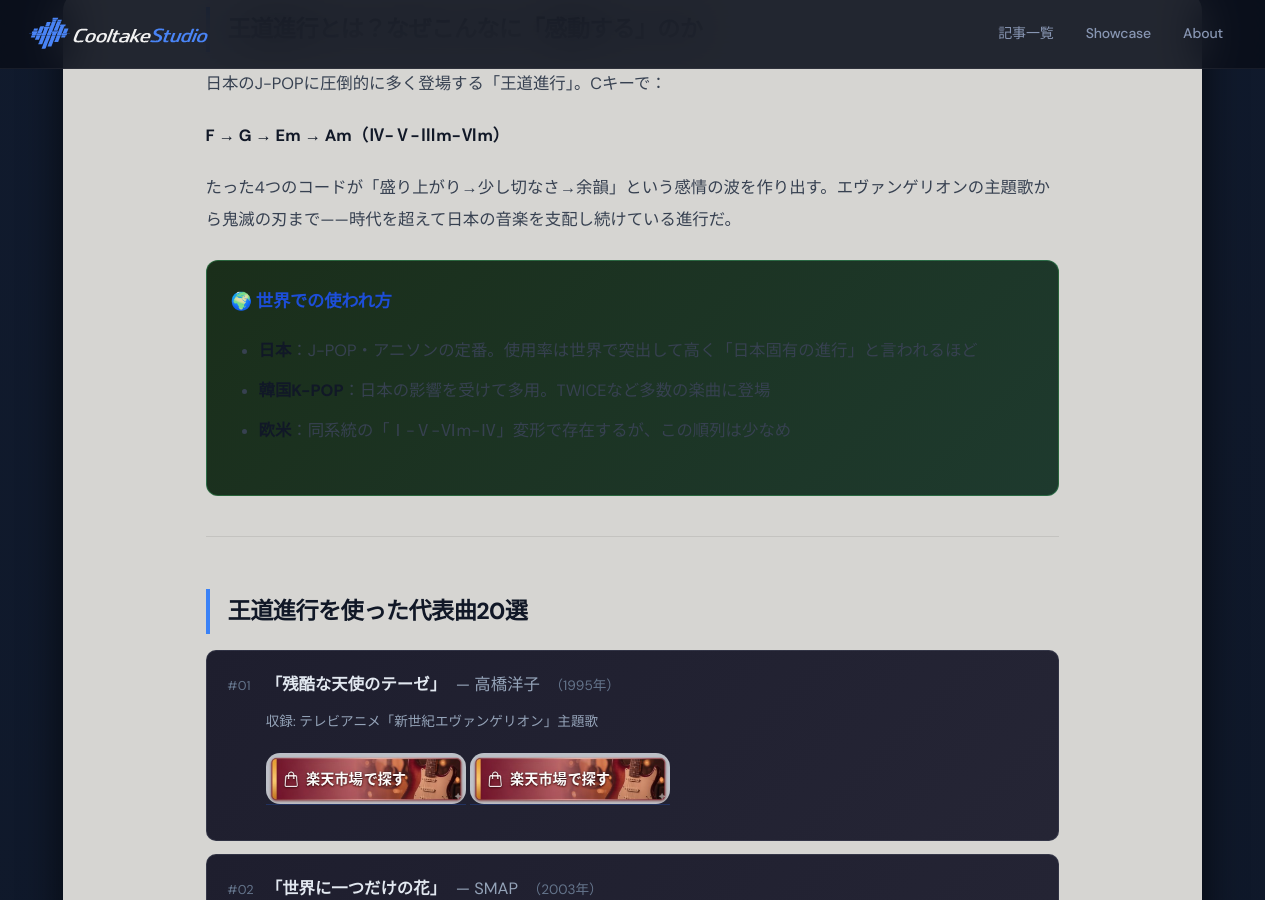
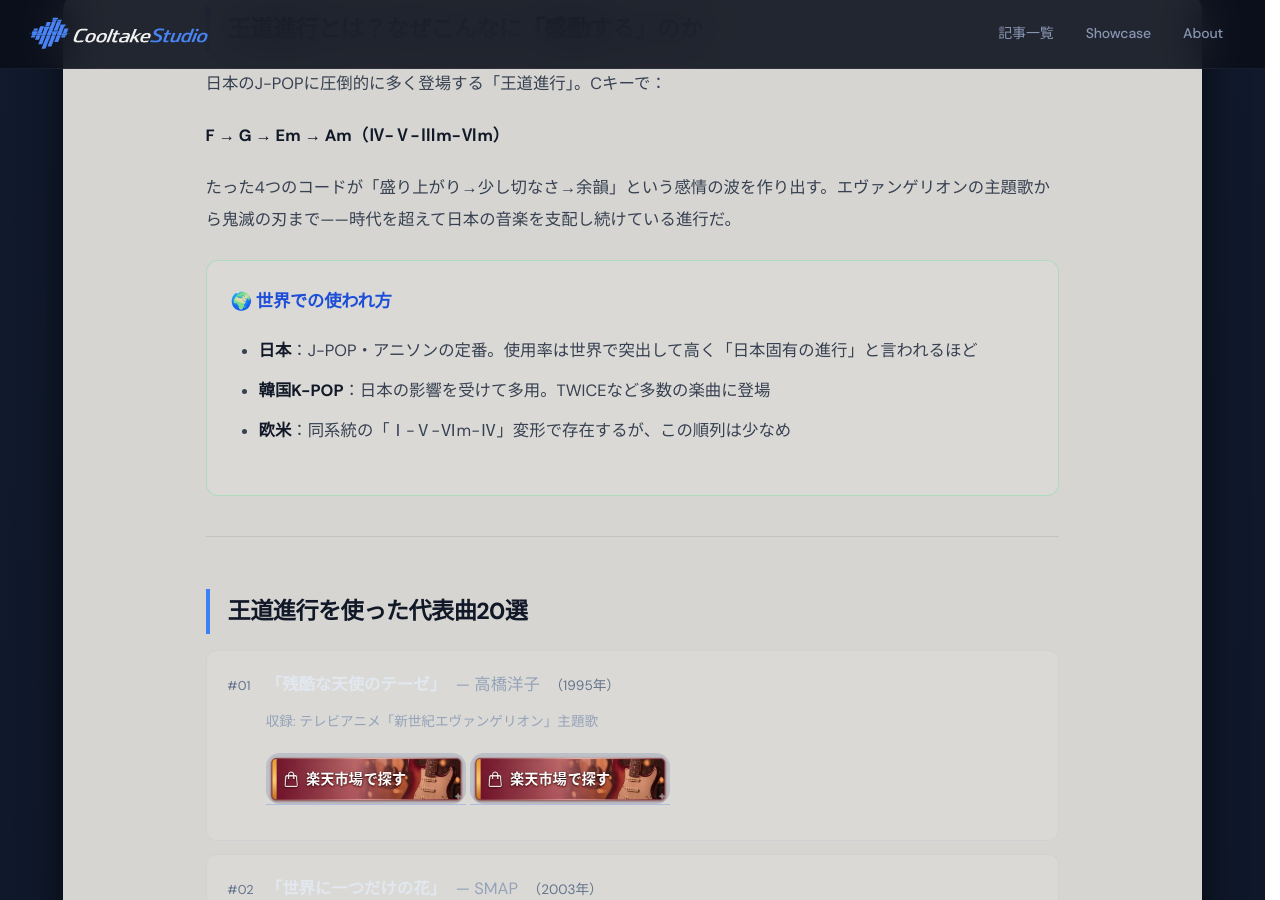
Before and after one commit to cooltake/cooltake-staging, a Jekyll site: the page built from _posts/2026-05-30-chord-progression-01-oudo.md, in a window 1280 px wide and 900 px high, scrolled down 386 px. Built offline with Jekyll 4.4.1, drawn with Linux system fonts in a browser that asks for light colours; some web fonts are replaced.

```diff
--- a/_posts/2026-05-30-chord-progression-01-oudo.md
+++ b/_posts/2026-05-30-chord-progression-01-oudo.md
@@ -16,7 +16,7 @@
 
 たった4つのコードが「盛り上がり→少し切なさ→余韻」という感情の波を作り出す。エヴァンゲリオンの主題歌から鬼滅の刃まで——時代を超えて日本の音楽を支配し続けている進行だ。
 
-<div style="background:linear-gradient(135deg,#1a2e1a,#1e3a2e);border-radius:12px;padding:1.5rem;margin:1.5rem 0;border:1px solid rgba(74,222,128,.3);">
+<div style="background:rgba(255,255,255,0.10);border-radius:12px;padding:1.5rem;margin:1.5rem 0;border:1px solid rgba(74,222,128,.3);">
 <h3 style="color:#86efac;margin-top:0;">🌍 世界での使われ方</h3>
 <ul style="color:#e2e8f0;">
 <li><strong>日本</strong>：J-POP・アニソンの定番。使用率は世界で突出して高く「日本固有の進行」と言われるほど</li>
@@ -30,7 +30,7 @@
 ## 王道進行を使った代表曲20選
 
 
-<div style="background:linear-gradient(135deg,#1e1e2e,#252535);border-radius:10px;padding:1.1rem 1.3rem;margin:.8rem 0;border:1px solid rgba(148,163,184,.15);">
+<div style="background:rgba(255,255,255,0.10);border-radius:10px;padding:1.1rem 1.3rem;margin:.8rem 0;border:1px solid rgba(148,163,184,.15);">
 <div style="display:flex;align-items:baseline;gap:.6rem;margin-bottom:.5rem;">
   <span style="color:#64748b;font-size:.8rem;min-width:1.8rem;">#01</span>
   <span style="color:#e2e8f0;font-weight:bold;">「残酷な天使のテーゼ」</span>
@@ -43,7 +43,7 @@
 <a href="https://hb.afl.rakuten.co.jp/ichiba/54518dd8.3792440a.54518dd9.03b99be4/?pc=https%3A//search.rakuten.co.jp/search/mall/%E9%AB%98%E6%A9%8B%E6%B4%8B%E5%AD%90%2B%E3%83%99%E3%82%B9%E3%83%88%2BCD/" rel="nofollow" referrerpolicy="no-referrer-when-downgrade" style="display:inline-block;text-decoration:none;margin:.4rem 0;"><img src="/assets/images/btn-rakuten.jpg" alt="高橋洋子 ベスト・全作品を楽天で探す" width="200" style="max-width:100%;height:auto;border-radius:14px;display:block;"></a>
 </div>
 </div>
-<div style="background:linear-gradient(135deg,#1e1e2e,#252535);border-radius:10px;padding:1.1rem 1.3rem;margin:.8rem 0;border:1px solid rgba(148,163,184,.15);">
+<div style="background:rgba(255,255,255,0.10);border-radius:10px;padding:1.1rem 1.3rem;margin:.8rem 0;border:1px solid rgba(148,163,184,.15);">
 <div style="display:flex;align-items:baseline;gap:.6rem;margin-bottom:.5rem;">
   <span style="color:#64748b;font-size:.8rem;min-width:1.8rem;">#02</span>
   <span style="color:#e2e8f0;font-weight:bold;">「世界に一つだけの花」</span>
@@ -56,7 +56,7 @@
 <a href="https://hb.afl.rakuten.co.jp/ichiba/54518dd8.3792440a.54518dd9.03b99be4/?pc=https%3A//search.rakuten.co.jp/search/mall/SMAP%2B%E3%83%99%E3%82%B9%E3%83%88%2BCD/" rel="nofollow" referrerpolicy="no-referrer-when-downgrade" style="display:inline-block;text-decoration:none;margin:.4rem 0;"><img src="/assets/images/btn-rakuten.jpg" alt="SMAP ベスト・全作品を楽天で探す" width="200" style="max-width:100%;height:auto;border-radius:14px;display:block;"></a>
 </div>
 </div>
-<div style="background:linear-gradient(135deg,#1e1e2e,#252535);border-radius:10px;padding:1.1rem 1.3rem;margin:.8rem 0;border:1px solid rgba(148,163,184,.15);">
+<div style="background:rgba(255,255,255,0.10);border-radius:10px;padding:1.1rem 1.3rem;margin:.8rem 0;border:1px solid rgba(148,163,184,.15);">
 <div style="display:flex;align-items:baseline;gap:.6rem;margin-bottom:.5rem;">
   <span style="color:#64748b;font-size:.8rem;min-width:1.8rem;">#03</span>
   <span style="color:#e2e8f0;font-weight:bold;">「夜に駆ける」</span>
@@ -69,7 +69,7 @@
 <a href="https://hb.afl.rakuten.co.jp/ichiba/54518dd8.3792440a.54518dd9.03b99be4/?pc=https%3A//search.rakuten.co.jp/search/mall/YOASOBI%2BTHE%2BBOOK%2BCD/" rel="nofollow" referrerpolicy="no-referrer-when-downgrade" style="display:inline-block;text-decoration:none;margin:.4rem 0;"><img src="/assets/images/btn-rakuten.jpg" alt="YOASOBI ベスト・全作品を楽天で探す" width="200" style="max-width:100%;height:auto;border-radius:14px;display:block;"></a>
 </div>
 </div>
-<div style="background:linear-gradient(135deg,#1e1e2e,#252535);border-radius:10px;padding:1.1rem 1.3rem;margin:.8rem 0;border:1px solid rgba(148,163,184,.15);">
+<div style="background:rgba(255,255,255,0.10);border-radius:10px;padding:1.1rem 1.3rem;margin:.8rem 0;border:1px solid rgba(148,163,184,.15);">
 <div style="display:flex;align-items:baseline;gap:.6rem;margin-bottom:.5rem;">
   <span style="color:#64748b;font-size:.8rem;min-width:1.8rem;">#04</span>
   <span style="color:#e2e8f0;font-weight:bold;">「紅蓮華」</span>
@@ -82,7 +82,7 @@
 <a href="https://hb.afl.rakuten.co.jp/ichiba/54518dd8.3792440a.54518dd9.03b99be4/?pc=https%3A//search.rakuten.co.jp/search/mall/LiSA%2B%E3%83%99%E3%82%B9%E3%83%88%2BCD/" rel="nofollow" referrerpolicy="no-referrer-when-downgrade" style="display:inline-block;text-decoration:none;margin:.4rem 0;"><img src="/assets/images/btn-rakuten.jpg" alt="LiSA ベスト・全作品を楽天で探す" width="200" style="max-width:100%;height:auto;border-radius:14px;display:block;"></a>
 </div>
 </div>
-<div style="background:linear-gradient(135deg,#1e1e2e,#252535);border-radius:10px;padding:1.1rem 1.3rem;margin:.8rem 0;border:1px solid rgba(148,163,184,.15);">
+<div style="background:rgba(255,255,255,0.10);border-radius:10px;padding:1.1rem 1.3rem;margin:.8rem 0;border:1px solid rgba(148,163,184,.15);">
 <div style="display:flex;align-items:baseline;gap:.6rem;margin-bottom:.5rem;">
   <span style="color:#64748b;font-size:.8rem;min-width:1.8rem;">#05</span>
   <span style="color:#e2e8f0;font-weight:bold;">「ドライフラワー」</span>
@@ -95,7 +95,7 @@
 <a href="https://hb.afl.rakuten.co.jp/ichiba/54518dd8.3792440a.54518dd9.03b99be4/?pc=https%3A//search.rakuten.co.jp/search/mall/%E5%84%AA%E9%87%8C%2B%E3%82%A2%E3%83%AB%E3%83%90%E3%83%A0%2BCD/" rel="nofollow" referrerpolicy="no-referrer-when-downgrade" style="display:inline-block;text-decoration:none;margin:.4rem 0;"><img src="/assets/images/btn-rakuten.jpg" alt="優里 ベスト・全作品を楽天で探す" width="200" style="max-width:100%;height:auto;border-radius:14px;display:block;"></a>
 </div>
 </div>
-<div style="background:linear-gradient(135deg,#1e1e2e,#252535);border-radius:10px;padding:1.1rem 1.3rem;margin:.8rem 0;border:1px solid rgba(148,163,184,.15);">
+<div style="background:rgba(255,255,255,0.10);border-radius:10px;padding:1.1rem 1.3rem;margin:.8rem 0;border:1px solid rgba(148,163,184,.15);">
 <div style="display:flex;align-items:baseline;gap:.6rem;margin-bottom:.5rem;">
   <span style="color:#64748b;font-size:.8rem;min-width:1.8rem;">#06</span>
   <span style="color:#e2e8f0;font-weight:bold;">「学園天国」</span>
@@ -108,7 +108,7 @@
 <a href="https://hb.afl.rakuten.co.jp/ichiba/54518dd8.3792440a.54518dd9.03b99be4/?pc=https%3A//search.rakuten.co.jp/search/mall/%E3%83%95%E3%82%A3%E3%83%B3%E3%82%AC%E3%83%BC5%2B%E3%83%99%E3%82%B9%E3%83%88%2BCD/" rel="nofollow" referrerpolicy="no-referrer-when-downgrade" style="display:inline-block;text-decoration:none;margin:.4rem 0;"><img src="/assets/images/btn-rakuten.jpg" alt="フィンガー5 ベスト・全作品を楽天で探す" width="200" style="max-width:100%;height:auto;border-radius:14px;display:block;"></a>
 </div>
 </div>
-<div style="background:linear-gradient(135deg,#1e1e2e,#252535);border-radius:10px;padding:1.1rem 1.3rem;margin:.8rem 0;border:1px solid rgba(148,163,184,.15);">
+<div style="background:rgba(255,255,255,0.10);border-radius:10px;padding:1.1rem 1.3rem;margin:.8rem 0;border:1px solid rgba(148,163,184,.15);">
 <div style="display:flex;align-items:baseline;gap:.6rem;margin-bottom:.5rem;">
   <span style="color:#64748b;font-size:.8rem;min-width:1.8rem;">#07</span>
   <span style="color:#e2e8f0;font-weight:bold;">「Lemon」</span>
@@ -121,7 +121,7 @@
 <a href="https://hb.afl.rakuten.co.jp/ichiba/54518dd8.3792440a.54518dd9.03b99be4/?pc=https%3A//search.rakuten.co.jp/search/mall/%E7%B1%B3%E6%B4%A5%E7%8E%84%E5%B8%AB%2BSTRAY%2BSHEEP%2BCD/" rel="nofollow" referrerpolicy="no-referrer-when-downgrade" style="display:inline-block;text-decoration:none;margin:.4rem 0;"><img src="/assets/images/btn-rakuten.jpg" alt="米津玄師 ベスト・全作品を楽天で探す" width="200" style="max-width:100%;height:auto;border-radius:14px;display:block;"></a>
 </div>
 </div>
-<div style="background:linear-gradient(135deg,#1e1e2e,#252535);border-radius:10px;padding:1.1rem 1.3rem;margin:.8rem 0;border:1px solid rgba(148,163,184,.15);">
+<div style="background:rgba(255,255,255,0.10);border-radius:10px;padding:1.1rem 1.3rem;margin:.8rem 0;border:1px solid rgba(148,163,184,.15);">
 <div style="display:flex;align-items:baseline;gap:.6rem;margin-bottom:.5rem;">
   <span style="color:#64748b;font-size:.8rem;min-width:1.8rem;">#08</span>
   <span style="color:#e2e8f0;font-weight:bold;">「Pretender」</span>
@@ -134,7 +134,7 @@
 <a href="https://hb.afl.rakuten.co.jp/ichiba/54518dd8.3792440a.54518dd9.03b99be4/?pc=https%3A//search.rakuten.co.jp/search/mall/Official%E9%AB%AD%E7%94%B7dism%2BTraveler%2BCD/" rel="nofollow" referrerpolicy="no-referrer-when-downgrade" style="display:inline-block;text-decoration:none;margin:.4rem 0;"><img src="/assets/images/btn-rakuten.jpg" alt="Official髭男dism ベスト・全作品を楽天で探す" width="200" style="max-width:100%;height:auto;border-radius:14px;display:block;"></a>
 </div>
 </div>
-<div style="background:linear-gradient(135deg,#1e1e2e,#252535);border-radius:10px;padding:1.1rem 1.3rem;margin:.8rem 0;border:1px solid rgba(148,163,184,.15);">
+<div style="background:rgba(255,255,255,0.10);border-radius:10px;padding:1.1rem 1.3rem;margin:.8rem 0;border:1px solid rgba(148,163,184,.15);">
 <div style="display:flex;align-items:baseline;gap:.6rem;margin-bottom:.5rem;">
   <span style="color:#64748b;font-size:.8rem;min-width:1.8rem;">#09</span>
   <span style="color:#e2e8f0;font-weight:bold;">「カタオモイ」</span>
@@ -147,7 +147,7 @@
 <a href="https://hb.afl.rakuten.co.jp/ichiba/54518dd8.3792440a.54518dd9.03b99be4/?pc=https%3A//search.rakuten.co.jp/search/mall/Aimer%2B%E3%83%99%E3%82%B9%E3%83%88%2BCD/" rel="nofollow" referrerpolicy="no-referrer-when-downgrade" style="display:inline-block;text-decoration:none;margin:.4rem 0;"><img src="/assets/images/btn-rakuten.jpg" alt="Aimer ベスト・全作品を楽天で探す" width="200" style="max-width:100%;height:auto;border-radius:14px;display:block;"></a>
 </div>
 </div>
-<div style="background:linear-gradient(135deg,#1e1e2e,#252535);border-radius:10px;padding:1.1rem 1.3rem;margin:.8rem 0;border:1px solid rgba(148,163,184,.15);">
+<div style="background:rgba(255,255,255,0.10);border-radius:10px;padding:1.1rem 1.3rem;margin:.8rem 0;border:1px solid rgba(148,163,184,.15);">
 <div style="display:flex;align-items:baseline;gap:.6rem;margin-bottom:.5rem;">
   <span style="color:#64748b;font-size:.8rem;min-width:1.8rem;">#10</span>
   <span style="color:#e2e8f0;font-weight:bold;">「HANABI」</span>
@@ -160,7 +160,7 @@
 <a href="https://hb.afl.rakuten.co.jp/ichiba/54518dd8.3792440a.54518dd9.03b99be4/?pc=https%3A//search.rakuten.co.jp/search/mall/Mr.Children%2B%E3%83%99%E3%82%B9%E3%83%88%2BCD/" rel="nofollow" referrerpolicy="no-referrer-when-downgrade" style="display:inline-block;text-decoration:none;margin:.4rem 0;"><img src="/assets/images/btn-rakuten.jpg" alt="Mr.Children ベスト・全作品を楽天で探す" width="200" style="max-width:100%;height:auto;border-radius:14px;display:block;"></a>
 </div>
 </div>
-<div style="background:linear-gradient(135deg,#1e1e2e,#252535);border-radius:10px;padding:1.1rem 1.3rem;margin:.8rem 0;border:1px solid rgba(148,163,184,.15);">
+<div style="background:rgba(255,255,255,0.10);border-radius:10px;padding:1.1rem 1.3rem;margin:.8rem 0;border:1px solid rgba(148,163,184,.15);">
 <div style="display:flex;align-items:baseline;gap:.6rem;margin-bottom:.5rem;">
   <span style="color:#64748b;font-size:.8rem;min-width:1.8rem;">#11</span>
   <span style="color:#e2e8f0;font-weight:bold;">「愛唄」</span>
@@ -173,7 +173,7 @@
 <a href="https://hb.afl.rakuten.co.jp/ichiba/54518dd8.3792440a.54518dd9.03b99be4/?pc=https%3A//search.rakuten.co.jp/search/mall/GReeeeN%2B%E3%83%99%E3%82%B9%E3%83%88%2BCD/" rel="nofollow" referrerpolicy="no-referrer-when-downgrade" style="display:inline-block;text-decoration:none;margin:.4rem 0;"><img src="/assets/images/btn-rakuten.jpg" alt="GReeeeN ベスト・全作品を楽天で探す" width="200" style="max-width:100%;height:auto;border-radius:14px;display:block;"></a>
 </div>
 </div>
-<div style="background:linear-gradient(135deg,#1e1e2e,#252535);border-radius:10px;padding:1.1rem 1.3rem;margin:.8rem 0;border:1px solid rgba(148,163,184,.15);">
+<div style="background:rgba(255,255,255,0.10);border-radius:10px;padding:1.1rem 1.3rem;margin:.8rem 0;border:1px solid rgba(148,163,184,.15);">
 <div style="display:flex;align-items:baseline;gap:.6rem;margin-bottom:.5rem;">
   <span style="color:#64748b;font-size:.8rem;min-width:1.8rem;">#12</span>
   <span style="color:#e2e8f0;font-weight:bold;">「僕が一番欲しかったもの」</span>
@@ -186,7 +186,7 @@
 <a href="https://hb.afl.rakuten.co.jp/ichiba/54518dd8.3792440a.54518dd9.03b99be4/?pc=https%3A//search.rakuten.co.jp/search/mall/%E4%B8%AD%E5%B3%B6%E3%81%BF%E3%82%86%E3%81%8D%2B%E3%83%99%E3%82%B9%E3%83%88%2BCD/" rel="nofollow" referrerpolicy="no-referrer-when-downgrade" style="display:inline-block;text-decoration:none;margin:.4rem 0;"><img src="/assets/images/btn-rakuten.jpg" alt="中島みゆき ベスト・全作品を楽天で探す" width="200" style="max-width:100%;height:auto;border-radius:14px;display:block;"></a>
 </div>
 </div>
-<div style="background:linear-gradient(135deg,#1e1e2e,#252535);border-radius:10px;padding:1.1rem 1.3rem;margin:.8rem 0;border:1px solid rgba(148,163,184,.15);">
+<div style="background:rgba(255,255,255,0.10);border-radius:10px;padding:1.1rem 1.3rem;margin:.8rem 0;border:1px solid rgba(148,163,184,.15);">
 <div style="display:flex;align-items:baseline;gap:.6rem;margin-bottom:.5rem;">
   <span style="color:#64748b;font-size:.8rem;min-width:1.8rem;">#13</span>
   <span style="color:#e2e8f0;font-weight:bold;">「スタートライン」</span>
@@ -199,7 +199,7 @@
 <a href="https://hb.afl.rakuten.co.jp/ichiba/54518dd8.3792440a.54518dd9.03b99be4/?pc=https%3A//search.rakuten.co.jp/search/mall/%E5%A5%A5%E7%94%B0%E6%B0%91%E7%94%9F%2B%E3%83%99%E3%82%B9%E3%83%88%2BCD/" rel="nofollow" referrerpolicy="no-referrer-when-downgrade" style="display:inline-block;text-decoration:none;margin:.4rem 0;"><img src="/assets/images/btn-rakuten.jpg" alt="奥田民生 ベスト・全作品を楽天で探す" width="200" style="max-width:100%;height:auto;border-radius:14px;display:block;"></a>
 </div>
 </div>
-<div style="background:linear-gradient(135deg,#1e1e2e,#252535);border-radius:10px;padding:1.1rem 1.3rem;margin:.8rem 0;border:1px solid rgba(148,163,184,.15);">
+<div style="background:rgba(255,255,255,0.10);border-radius:10px;padding:1.1rem 1.3rem;margin:.8rem 0;border:1px solid rgba(148,163,184,.15);">
 <div style="display:flex;align-items:baseline;gap:.6rem;margin-bottom:.5rem;">
   <span style="color:#64748b;font-size:.8rem;min-width:1.8rem;">#14</span>
   <span style="color:#e2e8f0;font-weight:bold;">「海の声」</span>
@@ -212,7 +212,7 @@
 <a href="https://hb.afl.rakuten.co.jp/ichiba/54518dd8.3792440a.54518dd9.03b99be4/?pc=https%3A//search.rakuten.co.jp/search/mall/%E6%B5%B7%E3%81%AE%E5%A3%B0%2B%E6%B5%A6%E5%B3%B6%E5%A4%AA%E9%83%8E%2BCD/" rel="nofollow" referrerpolicy="no-referrer-when-downgrade" style="display:inline-block;text-decoration:none;margin:.4rem 0;"><img src="/assets/images/btn-rakuten.jpg" alt="浦島太郎（桐谷健太） ベスト・全作品を楽天で探す" width="200" style="max-width:100%;height:auto;border-radius:14px;display:block;"></a>
 </div>
 </div>
-<div style="background:linear-gradient(135deg,#1e1e2e,#252535);border-radius:10px;padding:1.1rem 1.3rem;margin:.8rem 0;border:1px solid rgba(148,163,184,.15);">
+<div style="background:rgba(255,255,255,0.10);border-radius:10px;padding:1.1rem 1.3rem;margin:.8rem 0;border:1px solid rgba(148,163,184,.15);">
 <div style="display:flex;align-items:baseline;gap:.6rem;margin-bottom:.5rem;">
   <span style="color:#64748b;font-size:.8rem;min-width:1.8rem;">#15</span>
   <span style="color:#e2e8f0;font-weight:bold;">「さくら（独唱）」</span>
@@ -225,7 +225,7 @@
 <a href="https://hb.afl.rakuten.co.jp/ichiba/54518dd8.3792440a.54518dd9.03b99be4/?pc=https%3A//search.rakuten.co.jp/search/mall/%E6%A3%AE%E5%B1%B1%E7%9B%B4%E5%A4%AA%E6%9C%97%2B%E3%83%99%E3%82%B9%E3%83%88%2BCD/" rel="nofollow" referrerpolicy="no-referrer-when-downgrade" style="display:inline-block;text-decoration:none;margin:.4rem 0;"><img src="/assets/images/btn-rakuten.jpg" alt="森山直太朗 ベスト・全作品を楽天で探す" width="200" style="max-width:100%;height:auto;border-radius:14px;display:block;"></a>
 </div>
 </div>
-<div style="background:linear-gradient(135deg,#1e1e2e,#252535);border-radius:10px;padding:1.1rem 1.3rem;margin:.8rem 0;border:1px solid rgba(148,163,184,.15);">
+<div style="background:rgba(255,255,255,0.10);border-radius:10px;padding:1.1rem 1.3rem;margin:.8rem 0;border:1px solid rgba(148,163,184,.15);">
 <div style="display:flex;align-items:baseline;gap:.6rem;margin-bottom:.5rem;">
   <span style="color:#64748b;font-size:.8rem;min-width:1.8rem;">#16</span>
   <span style="color:#e2e8f0;font-weight:bold;">「炎」</span>
@@ -238,7 +238,7 @@
 <a href="https://hb.afl.rakuten.co.jp/ichiba/54518dd8.3792440a.54518dd9.03b99be4/?pc=https%3A//search.rakuten.co.jp/search/mall/LiSA%2B%E3%82%A2%E3%83%AB%E3%83%90%E3%83%A0%2BCD/" rel="nofollow" referrerpolicy="no-referrer-when-downgrade" style="display:inline-block;text-decoration:none;margin:.4rem 0;"><img src="/assets/images/btn-rakuten.jpg" alt="LiSA ベスト・全作品を楽天で探す" width="200" style="max-width:100%;height:auto;border-radius:14px;display:block;"></a>
 </div>
 </div>
-<div style="background:linear-gradient(135deg,#1e1e2e,#252535);border-radius:10px;padding:1.1rem 1.3rem;margin:.8rem 0;border:1px solid rgba(148,163,184,.15);">
+<div style="background:rgba(255,255,255,0.10);border-radius:10px;padding:1.1rem 1.3rem;margin:.8rem 0;border:1px solid rgba(148,163,184,.15);">
 <div style="display:flex;align-items:baseline;gap:.6rem;margin-bottom:.5rem;">
   <span style="color:#64748b;font-size:.8rem;min-width:1.8rem;">#17</span>
   <span style="color:#e2e8f0;font-weight:bold;">「First Love」</span>
@@ -251,7 +251,7 @@
 <a href="https://hb.afl.rakuten.co.jp/ichiba/54518dd8.3792440a.54518dd9.03b99be4/?pc=https%3A//search.rakuten.co.jp/search/mall/%E5%AE%87%E5%A4%9A%E7%94%B0%E3%83%92%E3%82%AB%E3%83%AB%2BFirst%2BLove%2BCD/" rel="nofollow" referrerpolicy="no-referrer-when-downgrade" style="display:inline-block;text-decoration:none;margin:.4rem 0;"><img src="/assets/images/btn-rakuten.jpg" alt="宇多田ヒカル ベスト・全作品を楽天で探す" width="200" style="max-width:100%;height:auto;border-radius:14px;display:block;"></a>
 </div>
 </div>
-<div style="background:linear-gradient(135deg,#1e1e2e,#252535);border-radius:10px;padding:1.1rem 1.3rem;margin:.8rem 0;border:1px solid rgba(148,163,184,.15);">
+<div style="background:rgba(255,255,255,0.10);border-radius:10px;padding:1.1rem 1.3rem;margin:.8rem 0;border:1px solid rgba(148,163,184,.15);">
 <div style="display:flex;align-items:baseline;gap:.6rem;margin-bottom:.5rem;">
   <span style="color:#64748b;font-size:.8rem;min-width:1.8rem;">#18</span>
   <span style="color:#e2e8f0;font-weight:bold;">「クリスタルエナジー」</span>
@@ -264,7 +264,7 @@
 <a href="https://hb.afl.rakuten.co.jp/ichiba/54518dd8.3792440a.54518dd9.03b99be4/?pc=https%3A//search.rakuten.co.jp/search/mall/DREAMS%2BCOME%2BTRUE%2BCD/" rel="nofollow" referrerpolicy="no-referrer-when-downgrade" style="display:inline-block;text-decoration:none;margin:.4rem 0;"><img src="/assets/images/btn-rakuten.jpg" alt="DREAMS COME TRUE ベスト・全作品を楽天で探す" width="200" style="max-width:100%;height:auto;border-radius:14px;display:block;"></a>
 </div>
 </div>
-<div style="background:linear-gradient(135deg,#1e1e2e,#252535);border-radius:10px;padding:1.1rem 1.3rem;margin:.8rem 0;border:1px solid rgba(148,163,184,.15);">
+<div style="background:rgba(255,255,255,0.10);border-radius:10px;padding:1.1rem 1.3rem;margin:.8rem 0;border:1px solid rgba(148,163,184,.15);">
 <div style="display:flex;align-items:baseline;gap:.6rem;margin-bottom:.5rem;">
   <span style="color:#64748b;font-size:.8rem;min-width:1.8rem;">#19</span>
   <span style="color:#e2e8f0;font-weight:bold;">「Story」</span>
@@ -277,7 +277,7 @@
 <a href="https://hb.afl.rakuten.co.jp/ichiba/54518dd8.3792440a.54518dd9.03b99be4/?pc=https%3A//search.rakuten.co.jp/search/mall/AI%2B%E3%83%99%E3%82%B9%E3%83%88%2BCD/" rel="nofollow" referrerpolicy="no-referrer-when-downgrade" style="display:inline-block;text-decoration:none;margin:.4rem 0;"><img src="/assets/images/btn-rakuten.jpg" alt="AI ベスト・全作品を楽天で探す" width="200" style="max-width:100%;height:auto;border-radius:14px;display:block;"></a>
 </div>
 </div>
-<div style="background:linear-gradient(135deg,#1e1e2e,#252535);border-radius:10px;padding:1.1rem 1.3rem;margin:.8rem 0;border:1px solid rgba(148,163,184,.15);">
+<div style="background:rgba(255,255,255,0.10);border-radius:10px;padding:1.1rem 1.3rem;margin:.8rem 0;border:1px solid rgba(148,163,184,.15);">
 <div style="display:flex;align-items:baseline;gap:.6rem;margin-bottom:.5rem;">
   <span style="color:#64748b;font-size:.8rem;min-width:1.8rem;">#20</span>
   <span style="color:#e2e8f0;font-weight:bold;">「明日への扉」</span>
```
